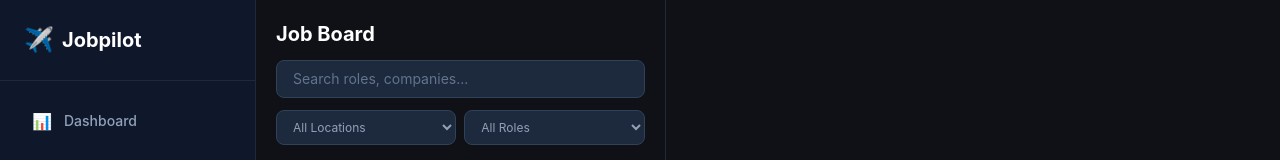
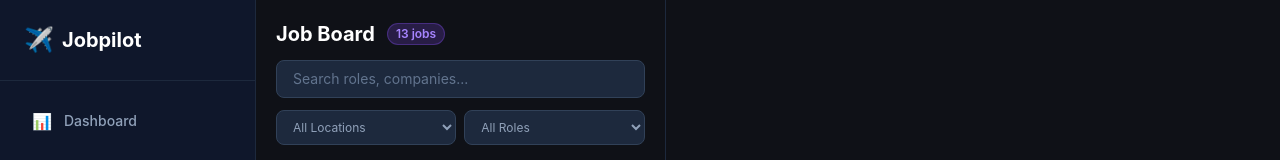
Before and after one commit to KatieKatieXu/jobpilot, a Next.js app: page /jobs in a window 1280 px wide. Shown: the top 160 px of the page. Built offline with nearby package versions, Linux system fonts and the light colour scheme.

Commit message:
feat: show job count badge in Job Board header, updates with filters

```diff
--- a/app/jobs/page.tsx
+++ b/app/jobs/page.tsx
@@ -488,7 +488,12 @@ export default function JobsPage() {
         <div className="w-[40%] border-r border-slate-800 flex flex-col overflow-hidden">
           {/* Search & filters */}
           <div className="p-5 border-b border-slate-800 space-y-3">
-            <h1 className="text-xl font-bold text-white">Job Board</h1>
+            <div className="flex items-center gap-3">
+              <h1 className="text-xl font-bold text-white">Job Board</h1>
+              <span className="text-xs font-semibold px-2 py-0.5 rounded-full bg-violet-500/20 text-violet-400 border border-violet-500/30">
+                {filteredJobs.length} {filteredJobs.length !== seedJobs.length ? `of ${seedJobs.length}` : 'jobs'}
+              </span>
+            </div>
             <input
               className="w-full bg-slate-800 border border-slate-700 rounded-lg px-4 py-2 text-sm text-slate-100 placeholder-slate-500 focus:outline-none focus:border-violet-500 transition"
               placeholder="Search roles, companies..."
```
